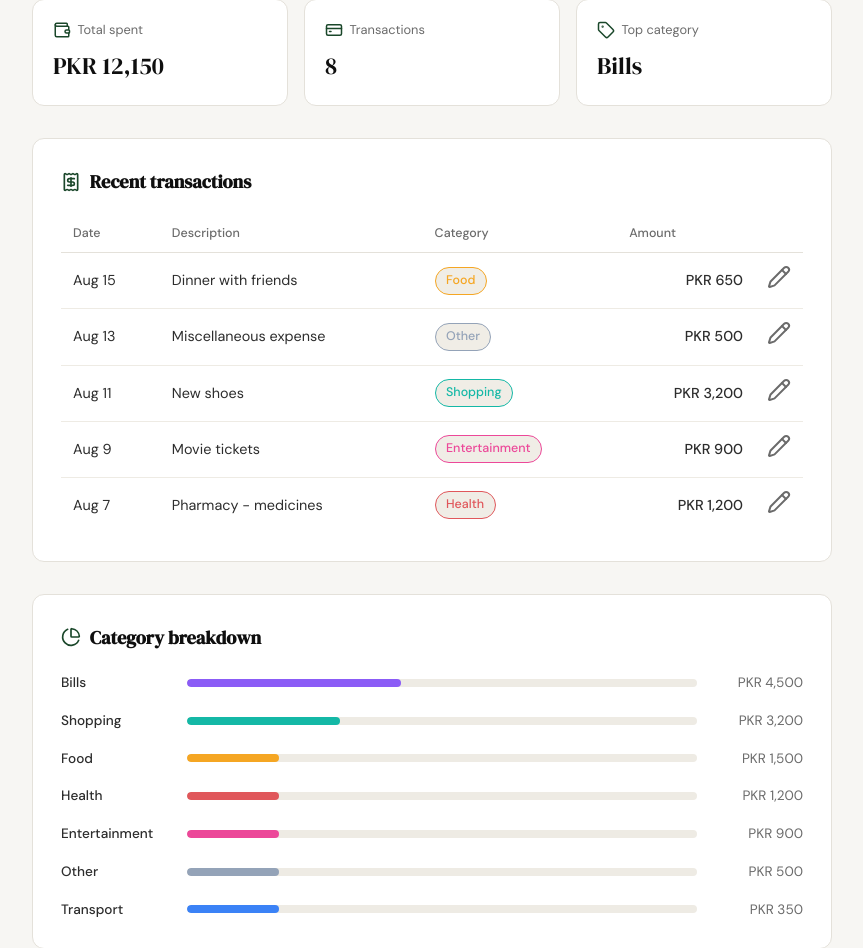
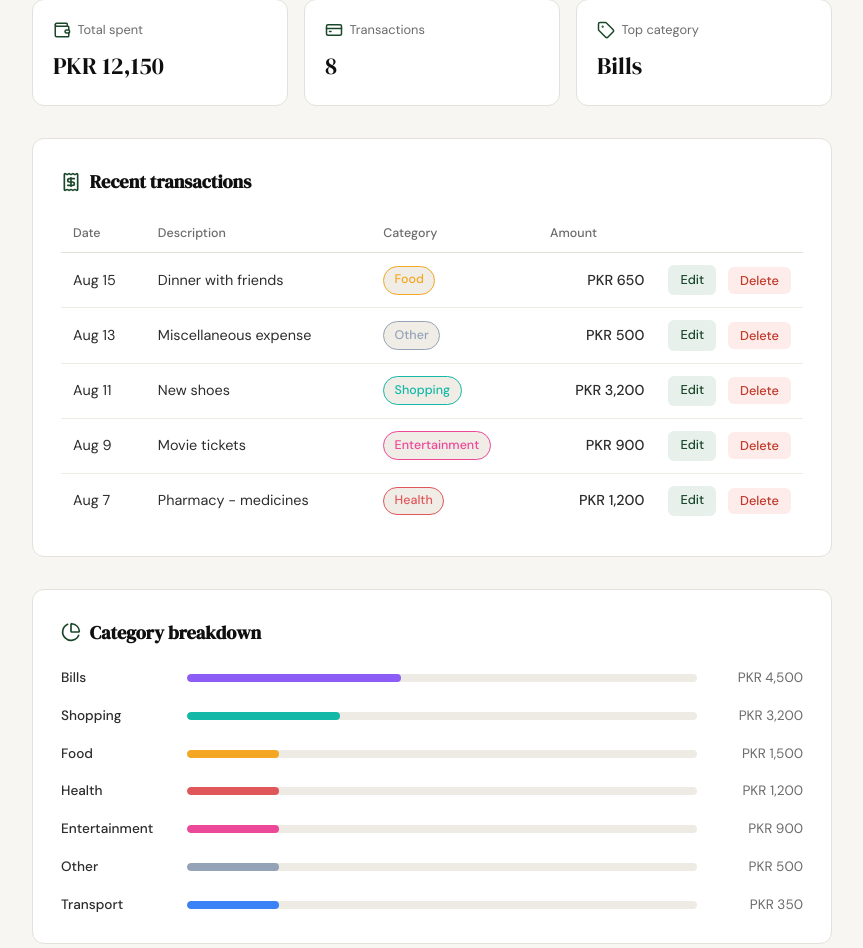
Before and after one commit to techwithans/Spendly, a Flask app: page /profile in a window 1280 px wide. Shown: the part 463-1411 px from the top of the page, without its empty margins (208-1071 px from the left). Run offline with Flask 3, Linux system fonts and the light colour scheme; the visitor is signed in with stand-in values (Sample User, id 1); data comes from the database, SQL or seed files in the repository.

Commit message:
delete-expense

```diff
--- a/app.py
+++ b/app.py
@@ -498,13 +498,23 @@ def edit_expense(id):
     return redirect(url_for("profile"))
 
 
-# ------------------------------------------------------------------ #
-# Placeholder routes — students will implement these                  #
-# ------------------------------------------------------------------ #
+@app.route("/expenses/<int:id>/delete", methods=["POST"])
+def delete_expense(id):
+    if not session.get("user_id"):
+        return redirect(url_for("login"))
 
-@app.route("/expenses/<int:id>/delete")
-def delete_expense(id):
-    return "Delete expense — coming in Step 9"
+    conn = get_db()
+    cursor = conn.execute(
+        "DELETE FROM expenses WHERE id = ? AND user_id = ?",
+        (id, session["user_id"]),
+    )
+    conn.commit()
+    conn.close()
+
+    if cursor.rowcount == 0:
+        abort(404)
+
+    return redirect(url_for("profile"))
 
 
 if __name__ == "__main__":
--- a/static/css/style.css
+++ b/static/css/style.css
@@ -736,16 +736,51 @@ a { color: inherit; text-decoration: none; }
     font-variant-numeric: tabular-nums;
 }
 
-.txn-actions-col, .txn-actions { text-align: right; width: 1%; }
+.txn-actions-col, .txn-actions { text-align: right; width: 1%; white-space: nowrap; }
 
-.txn-edit-link {
-    color: var(--ink-muted);
-    display: inline-flex;
+.txn-edit-btn {
+    display: inline-block;
+    background: var(--accent-light);
+    color: var(--accent);
+    border: none;
+    border-radius: var(--radius-sm);
+    padding: 0.3rem 0.75rem;
+    font-family: var(--font-body);
+    font-size: 0.8rem;
+    font-weight: 500;
+    cursor: pointer;
+    text-decoration: none;
+    transition: background 0.2s, color 0.2s;
 }
 
-.txn-edit-link:hover { color: var(--accent); }
+.txn-edit-btn:hover {
+    background: var(--accent);
+    color: var(--paper);
+}
 
-.txn-edit-link i { width: 16px; height: 16px; }
+.txn-delete-form {
+    display: inline-flex;
+    vertical-align: middle;
+    margin-left: 0.5rem;
+}
+
+.txn-delete-btn {
+    background: var(--danger-light);
+    color: var(--danger);
+    border: none;
+    border-radius: var(--radius-sm);
+    padding: 0.3rem 0.75rem;
+    font-family: var(--font-body);
+    font-size: 0.8rem;
+    font-weight: 500;
+    cursor: pointer;
+    transition: background 0.2s, color 0.2s;
+}
+
+.txn-delete-btn:hover {
+    background: var(--danger);
+    color: var(--paper);
+}
 
 .category-badge {
     display: inline-block;
--- a/templates/profile.html
+++ b/templates/profile.html
@@ -81,9 +81,10 @@
                             <td><span class="category-badge cat-{{ txn.category|lower }}">{{ txn.category }}</span></td>
                             <td class="txn-amount">{{ txn.amount }}</td>
                             <td class="txn-actions">
-                                <a href="{{ url_for('edit_expense', id=txn.id) }}" class="txn-edit-link" aria-label="Edit expense">
-                                    <i data-lucide="pencil"></i>
-                                </a>
+                                <a href="{{ url_for('edit_expense', id=txn.id) }}" class="txn-edit-btn" aria-label="Edit expense">Edit</a>
+                                <form method="post" action="{{ url_for('delete_expense', id=txn.id) }}" class="txn-delete-form" onsubmit="return confirm('Delete this expense?')">
+                                    <button type="submit" class="txn-delete-btn" aria-label="Delete expense">Delete</button>
+                                </form>
                             </td>
                         </tr>
                         {% endfor %}
```
Also changed, not shown: .claude/specs/09-delete-expense.md (added).
